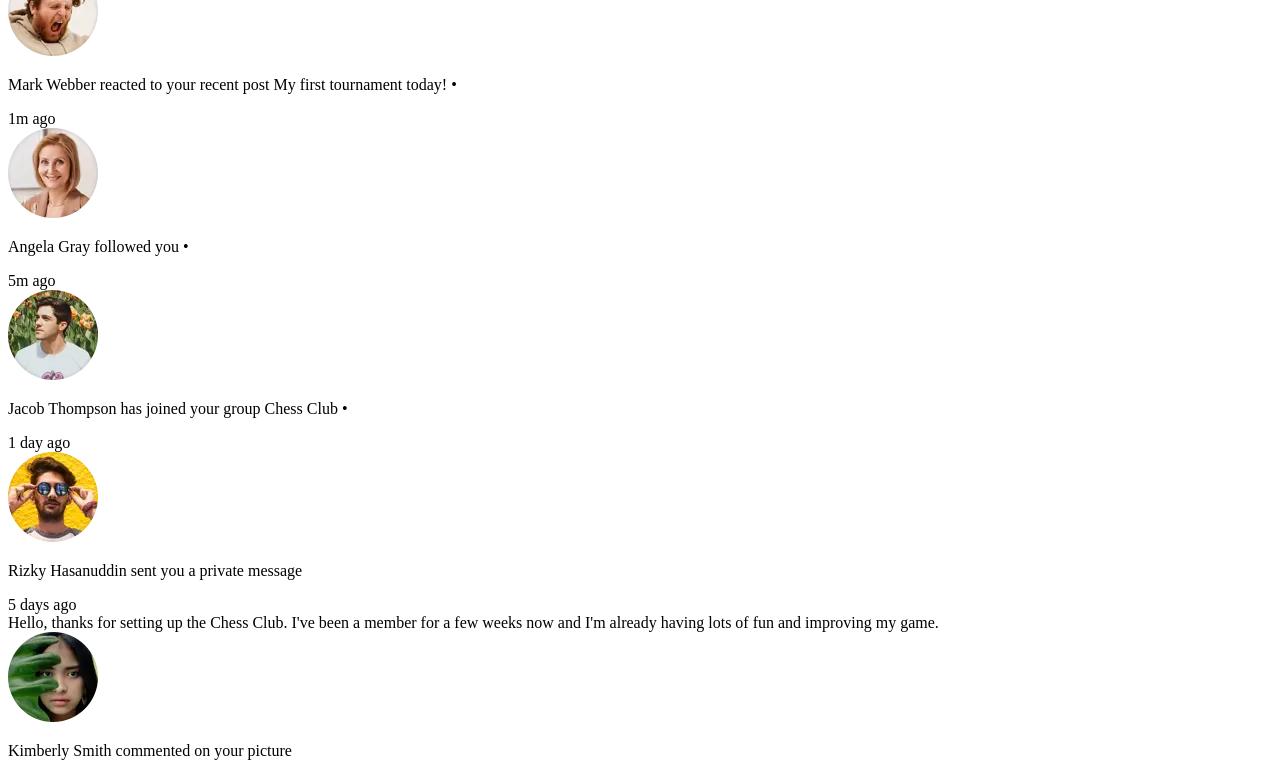
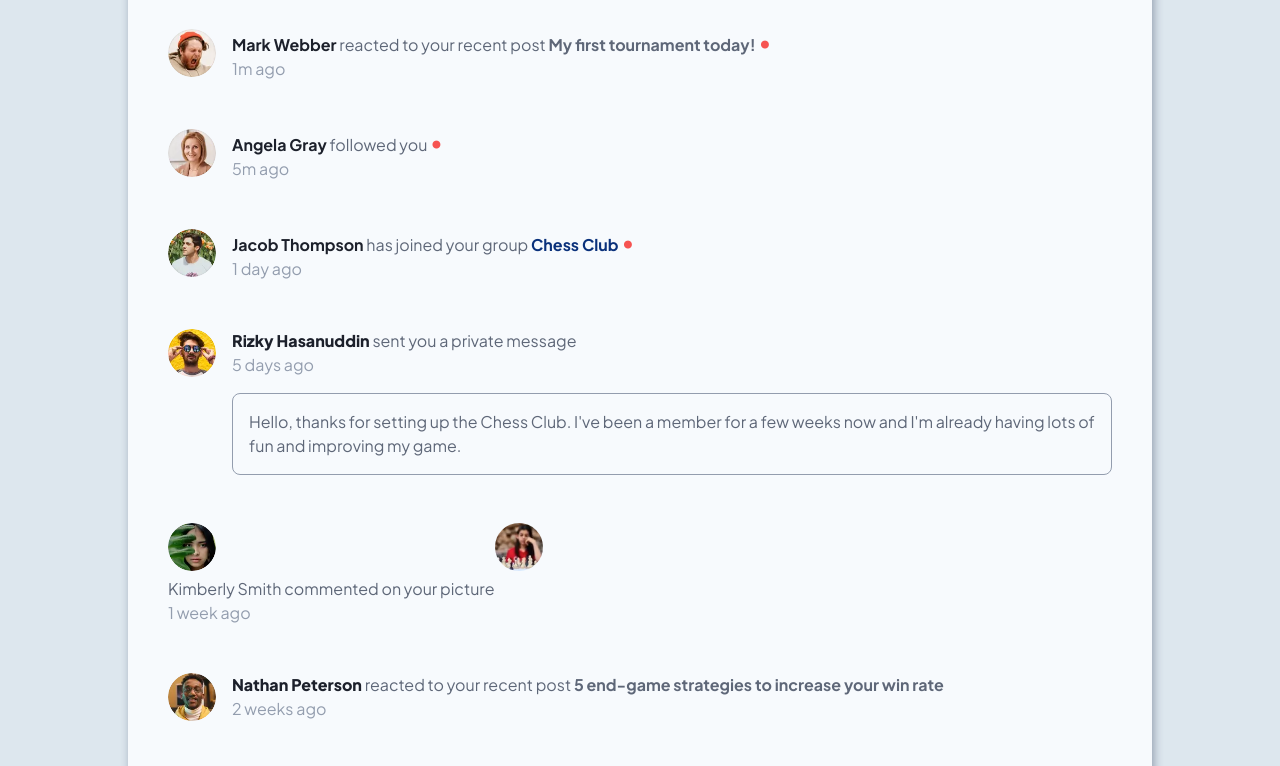
Before and after one commit to oluwas3yi2/notifications-pagge, a plain HTML site: page index.html in a window 1280 px wide. Shown: the part 137-903 px from the top of the page. Drawn offline with Linux system fonts and the light colour scheme.

Commit message:
made some changes in the html

```diff
--- a/index.html
+++ b/index.html
@@ -7,6 +7,12 @@
   <!-- displays site properly based on user's device -->
 
   <link rel="icon" type="image/png" sizes="32x32" href="./assets/images/favicon-32x32.png">
+  <link rel="preconnect" href="https://fonts.googleapis.com">
+  <link rel="preconnect" href="https://fonts.gstatic.com" crossorigin>
+  <link href="https://fonts.googleapis.com/css2?family=Plus+Jakarta+Sans:ital,wght@0,200..800;1,200..800&display=swap"
+    rel="stylesheet">
+  <link rel="stylesheet" href="style.css">
+
 
   <title>Frontend Mentor | Notifications page</title>
 
```
